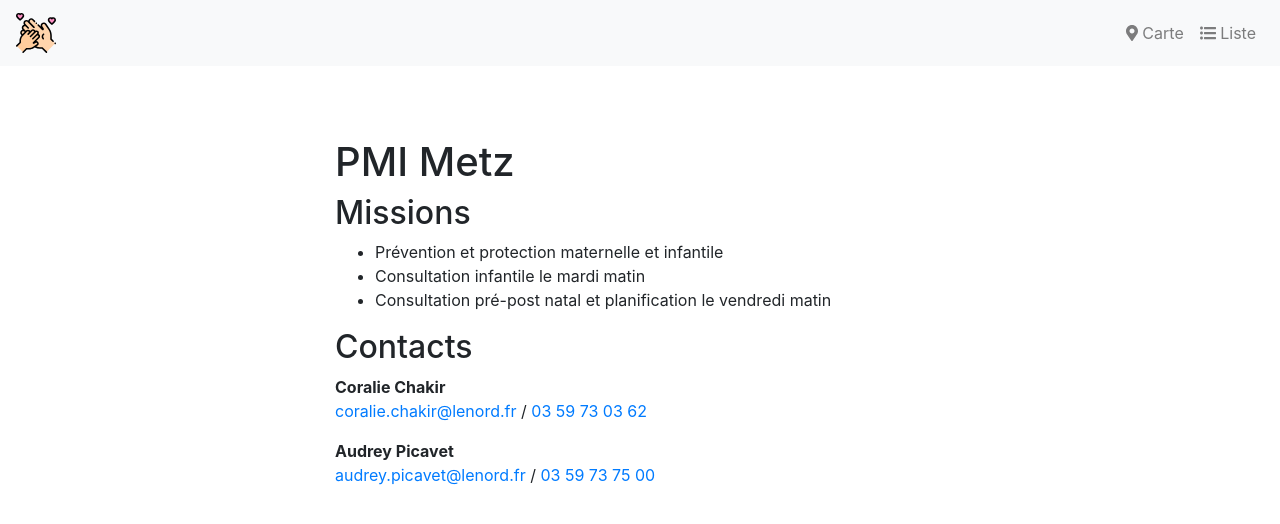
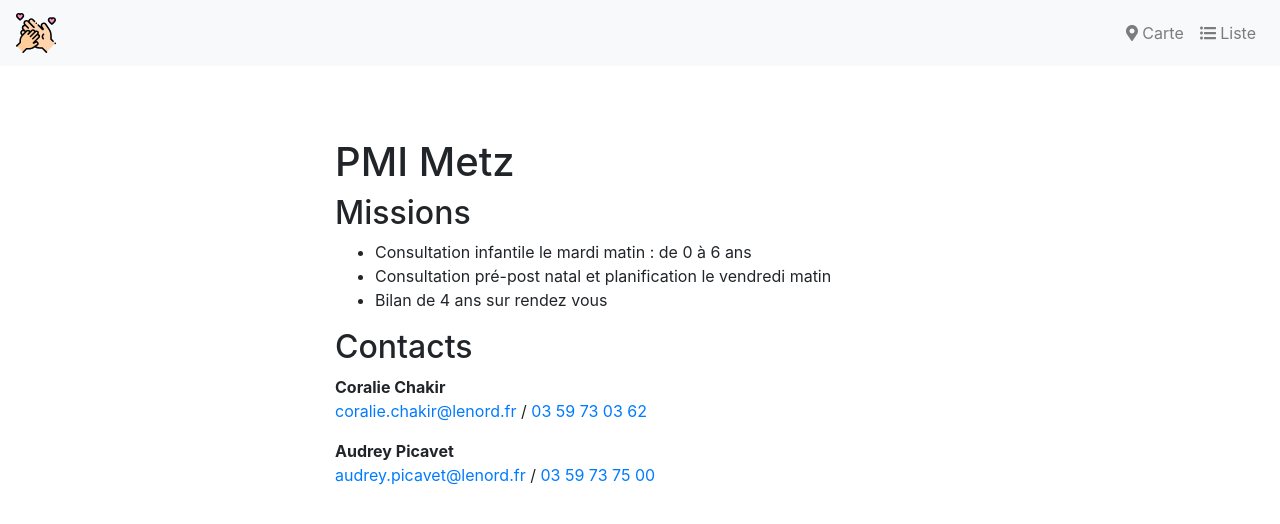
Before and after one commit to commissionparentalite/commissionparentalite.github.io, a Jekyll site: the page built from _membres/pmi-metz.md, in a window 1280 px wide. Shown: the top 524 px of the page. Built offline with Jekyll 4.4.1, drawn with Linux system fonts in a browser that asks for light colours; nearby versions of some CDN libraries.

Commit message:
Update from Forestry.io - Updated pmi-metz.md

```diff
--- a/_membres/pmi-metz.md
+++ b/_membres/pmi-metz.md
@@ -23,6 +23,6 @@ contacts:
 ---
 ## Missions
 
-* Prévention et protection maternelle et infantile
-* Consultation infantile le mardi matin
+* Consultation infantile le mardi matin : de 0 à 6 ans
 * Consultation pré-post natal et planification le vendredi matin
+* Bilan de 4 ans sur rendez vous
```
Also changed, not shown: other parts of _membres/pmi-metz.md (+1 -1 lines), .forestry/front_matter/templates/utpas_roubaix_ville-md.yml.
